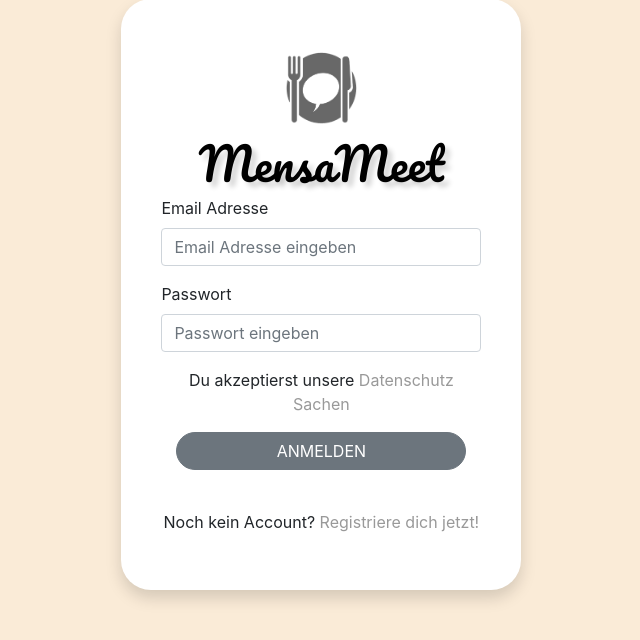
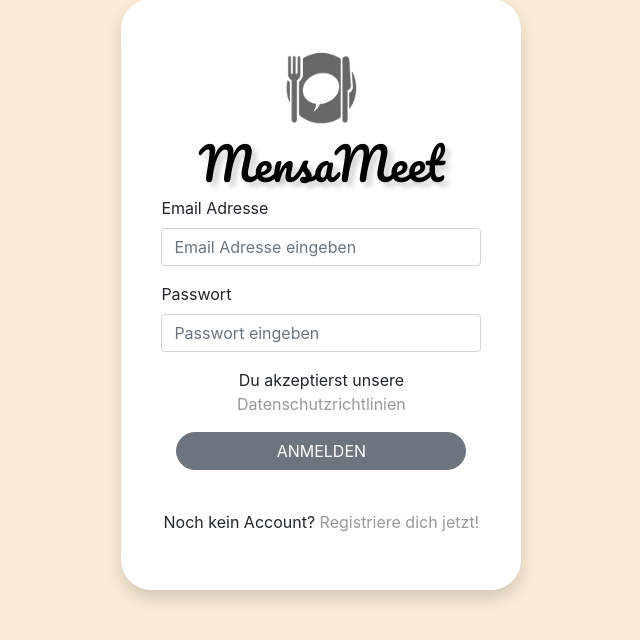
Before and after one commit to liminm/MensaMeet, a Django app: template mensameet/templates/login.html in a window 1280 px wide. Shown: the part 23-663 px from the top of the page, without its empty margins (324-964 px from the left). Run offline with Django 3.2, Linux system fonts and the light colour scheme; the template is opened without the code that fills it, so the values that code supplies are empty; some libraries are stand-ins or nearby versions.

Commit message:
grammatical corrections

```diff
--- a/mensameet/templates/login.html
+++ b/mensameet/templates/login.html
@@ -30,7 +30,7 @@
                            <input type="password" name="password" id="password"  class="form-control" aria-describedby="passwordHelp" placeholder="Passwort eingeben">
                         </div>
                         <div class="form-group">
-                           <p class="text-center">Du akzeptierst unsere <a href="#">Datenschutz Sachen</a></p>
+                           <p class="text-center">Du akzeptierst unsere <a href="#">Datenschutzrichtlinien</a></p>
                         </div>
                         <div class="col-md-12 text-center ">
                            <button type="submit" class=" btn btn-block btn-secondary submit-btn">ANMELDEN</button>
--- a/mensameet/templates/register.html
+++ b/mensameet/templates/register.html
@@ -43,7 +43,7 @@
                            </div>
                            <div class="col-md-12">
                               <div class="form-group">
-                           <p class="text-center">Du hast schon ein Account? <br><a href="#" id="signup">Melde dich jetzt an!</a></p>
+                           <p class="text-center">Du hast schon einen Account? <br><a href="#" id="signup">Melde dich jetzt an!</a></p>
                            <!-- leite zur login seite-->
                         </div>
                            </div>
```
